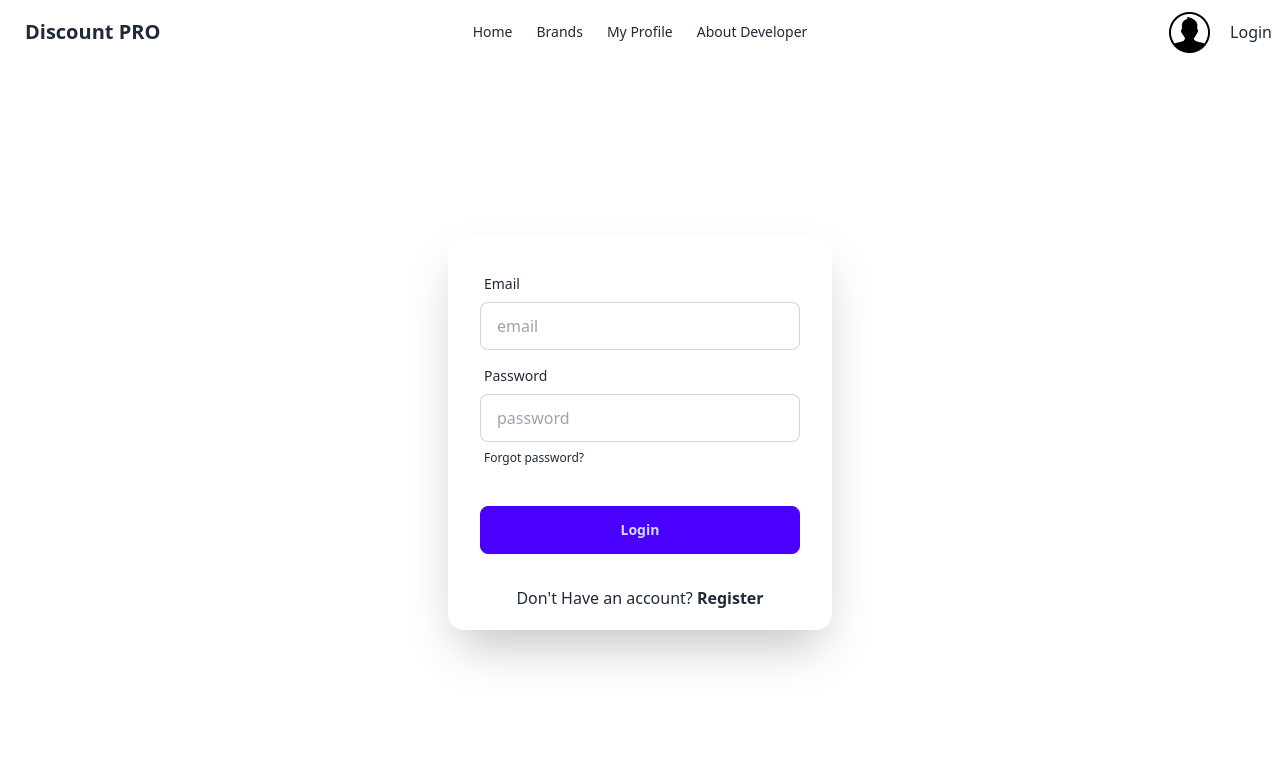
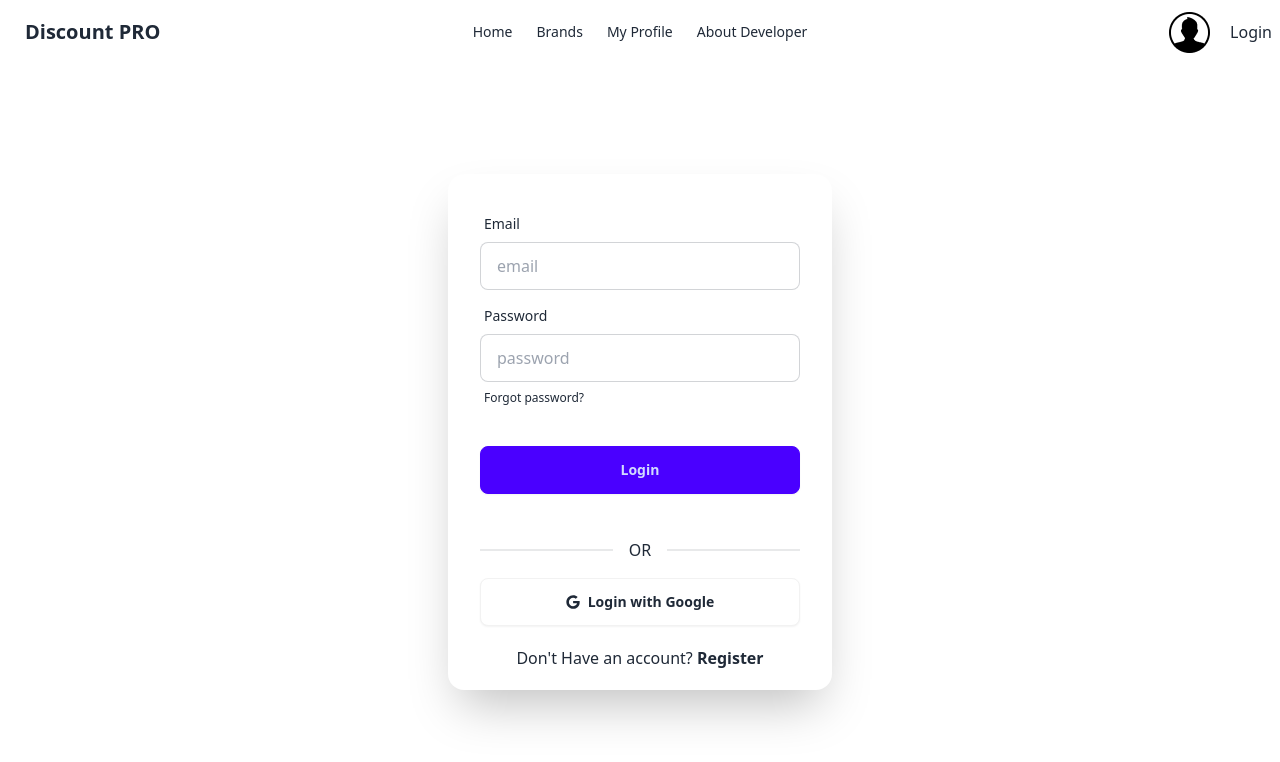
Before and after one commit to mahmudul35/Discount-PRO-A-Coupon-Collecting-Application, a React (Vite) app: page /auth/login in a window 1280 px wide. Shown: the top 762 px of the page. Built offline with nearby package versions, Linux system fonts and the light colour scheme; no server answers.

Commit message:
login with google functionality added

```diff
--- a/package.json
+++ b/package.json
@@ -14,6 +14,7 @@
     "react": "^18.3.1",
     "react-dom": "^18.3.1",
     "react-fast-marquee": "^1.6.5",
+    "react-icons": "^5.3.0",
     "react-router-dom": "^6.28.0",
     "swiper": "^11.1.15"
   },
--- a/src/components/Login.jsx
+++ b/src/components/Login.jsx
@@ -1,9 +1,10 @@
 import React, { useContext } from "react";
+import { FaGoogle } from "react-icons/fa";
 import { NavLink, useNavigate } from "react-router-dom";
 import { AuthContext } from "../context/AuthProvider";
 const Login = () => {
   const navigate = useNavigate();
-  const { signIn } = useContext(AuthContext);
+  const { signIn, signInWithGoogle } = useContext(AuthContext);
   const handleLogin = (e) => {
     e.preventDefault();
     const email = e.target.email.value;
@@ -18,6 +19,18 @@ const Login = () => {
         alert("Please signup");
       });
   };
+  const handleGoogleLogin = () => {
+    signInWithGoogle()
+      .then((result) => {
+        console.log("result", result.user);
+        navigate("/");
+      })
+      .catch((error) => {
+        console.log("error", error.message);
+        alert("Please signup");
+      });
+  };
+
   return (
     <div className="flex justify-center items-center h-[calc(100vh-64px)]">
       <div className="card  bg-base-100 w-full max-w-sm shrink-0 shadow-2xl">
@@ -55,7 +68,13 @@ const Login = () => {
             <button className="btn btn-primary">Login</button>
           </div>
         </form>
-        <p className="text-center pb-5">
+        <div className="divider px-8">OR</div>
+        <div className="form-control mt-1 px-8">
+          <button onClick={handleGoogleLogin} className="btn  bg-base-100">
+            <FaGoogle /> Login with Google
+          </button>
+        </div>
+        <p className="text-center py-5">
           Don't Have an account?{" "}
           <NavLink to="/auth/register" className="font-bold ">
             Register
--- a/src/context/AuthProvider.jsx
+++ b/src/context/AuthProvider.jsx
@@ -1,13 +1,16 @@
 import {
   createUserWithEmailAndPassword,
+  GoogleAuthProvider,
   onAuthStateChanged,
   signInWithEmailAndPassword,
+  signInWithPopup,
   signOut,
 } from "firebase/auth";
 import { createContext, useEffect, useState } from "react";
 import { auth } from "../utils/firebase.config";
 export const AuthContext = createContext(null);
 const AuthProvider = ({ children }) => {
+  const provider = new GoogleAuthProvider();
   const [user, setUser] = useState(null);
   const signUp = (email, password) => {
     return createUserWithEmailAndPassword(auth, email, password);
@@ -15,6 +18,10 @@ const AuthProvider = ({ children }) => {
 
   const signIn = (email, password) => {
     return signInWithEmailAndPassword(auth, email, password);
+  };
+
+  const signInWithGoogle = () => {
+    return signInWithPopup(auth, provider);
   };
 
   useEffect(() => {
@@ -35,6 +42,7 @@ const AuthProvider = ({ children }) => {
     signUp,
     signIn,
     signOutUser,
+    signInWithGoogle,
     user,
   };
   return (
```
Also changed, not shown: 1 other file (tests, documents, lock files or other folders).
